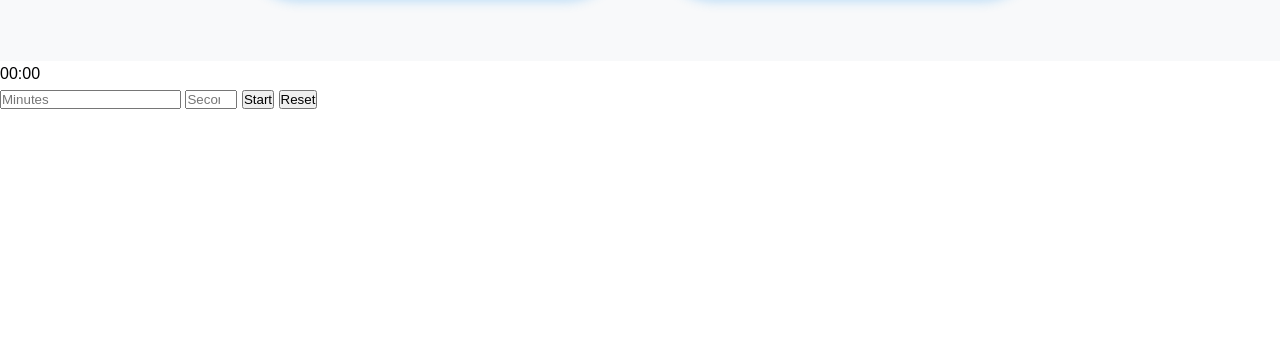
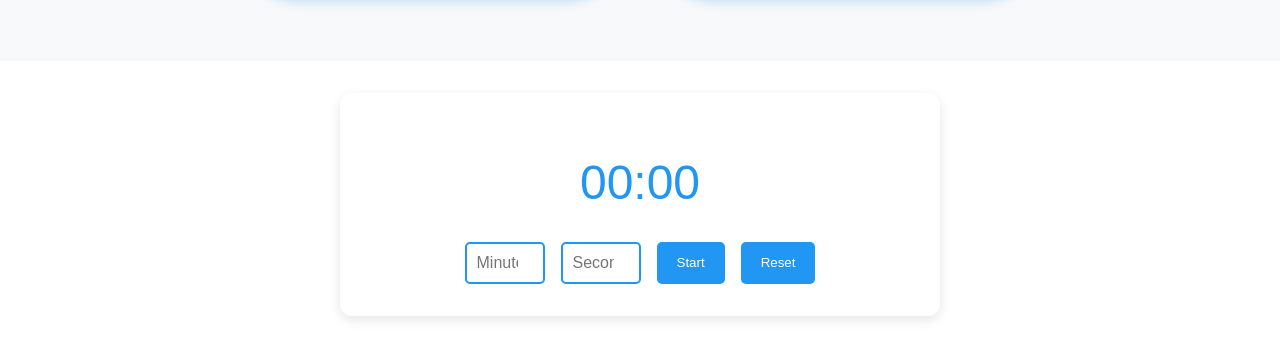
Before and after one commit to glazed-dy/ths-student-productivity-kit.github.io, a plain HTML site: page index.html in a window 1280 px wide. Shown: the part 964-1312 px from the top of the page. Before the commit the page ends 1076 px from the top, so only its background shows below. Drawn offline with Linux system fonts and the light colour scheme.

Commit message:
Update styles.css

```diff
--- a/styles.css
+++ b/styles.css
@@ -284,3 +284,65 @@ body {
     object-fit: cover;
     transition: transform 0.3s ease;
 }
+
+.timer-section {
+    padding: 2rem;
+    text-align: center;
+    opacity: 0;
+    transform: translateY(20px);
+    animation: fadeInUp 1s ease-out forwards;
+}
+
+.timer-container {
+    max-width: 600px;
+    margin: 0 auto;
+    background: white;
+    padding: 2rem;
+    border-radius: 12px;
+    box-shadow: 0 4px 12px rgba(0, 0, 0, 0.1);
+}
+
+.timer-display {
+    font-size: 48px;
+    margin: 20px 0;
+    color: #2196F3;
+}
+
+.timer-controls {
+    display: flex;
+    gap: 1rem;
+    justify-content: center;
+    flex-wrap: wrap;
+}
+
+.timer-controls input[type="number"] {
+    padding: 10px;
+    width: 80px;
+    border: 2px solid #2196F3;
+    border-radius: 5px;
+    font-size: 16px;
+}
+
+.timer-controls button {
+    padding: 10px 20px;
+    border: none;
+    border-radius: 5px;
+    background-color: #2196F3;
+    color: white;
+    cursor: pointer;
+    transition: background-color 0.3s ease;
+}
+
+.timer-controls button:hover {
+    background-color: #1976D2;
+}
+
+@media (max-width: 768px) {
+    .timer-container {
+        padding: 1rem;
+    }
+
+    .timer-display {
+        font-size: 36px;
+    }
+}
```
